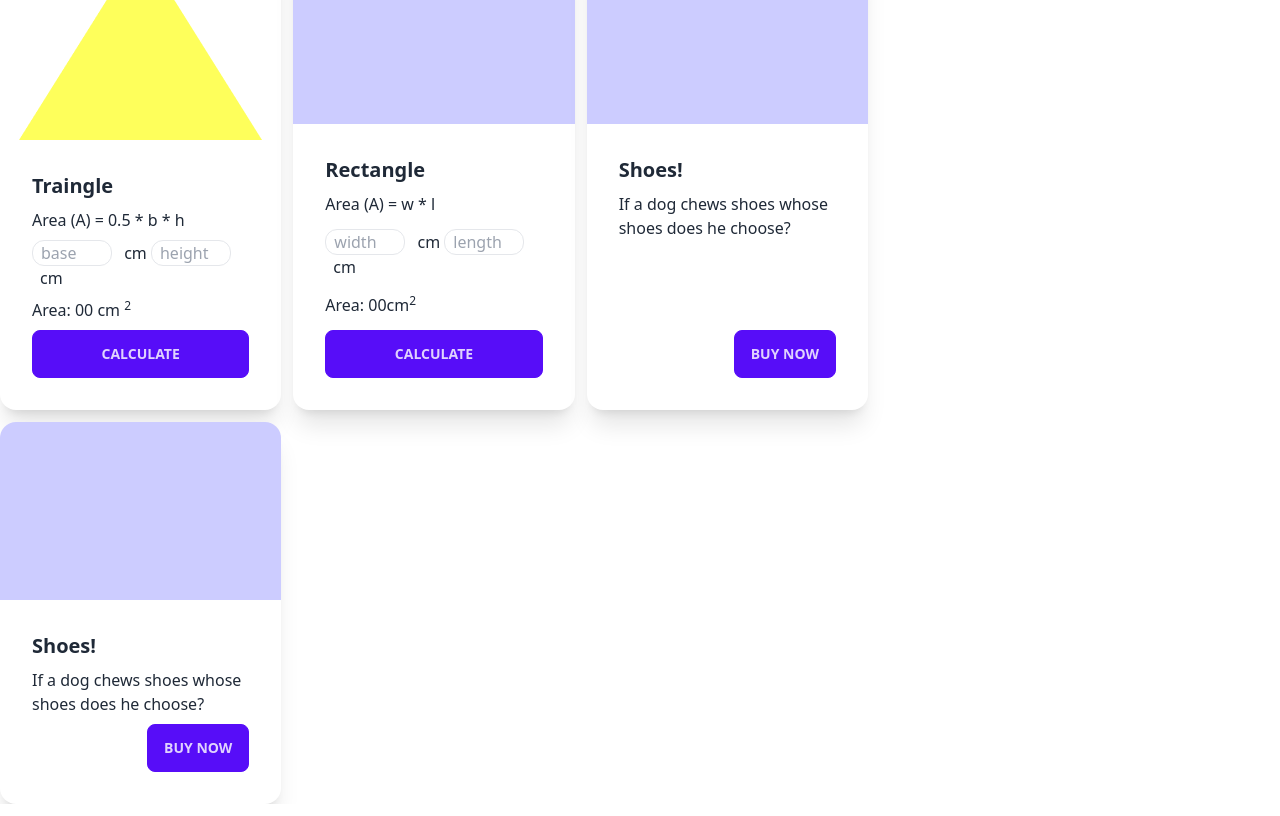
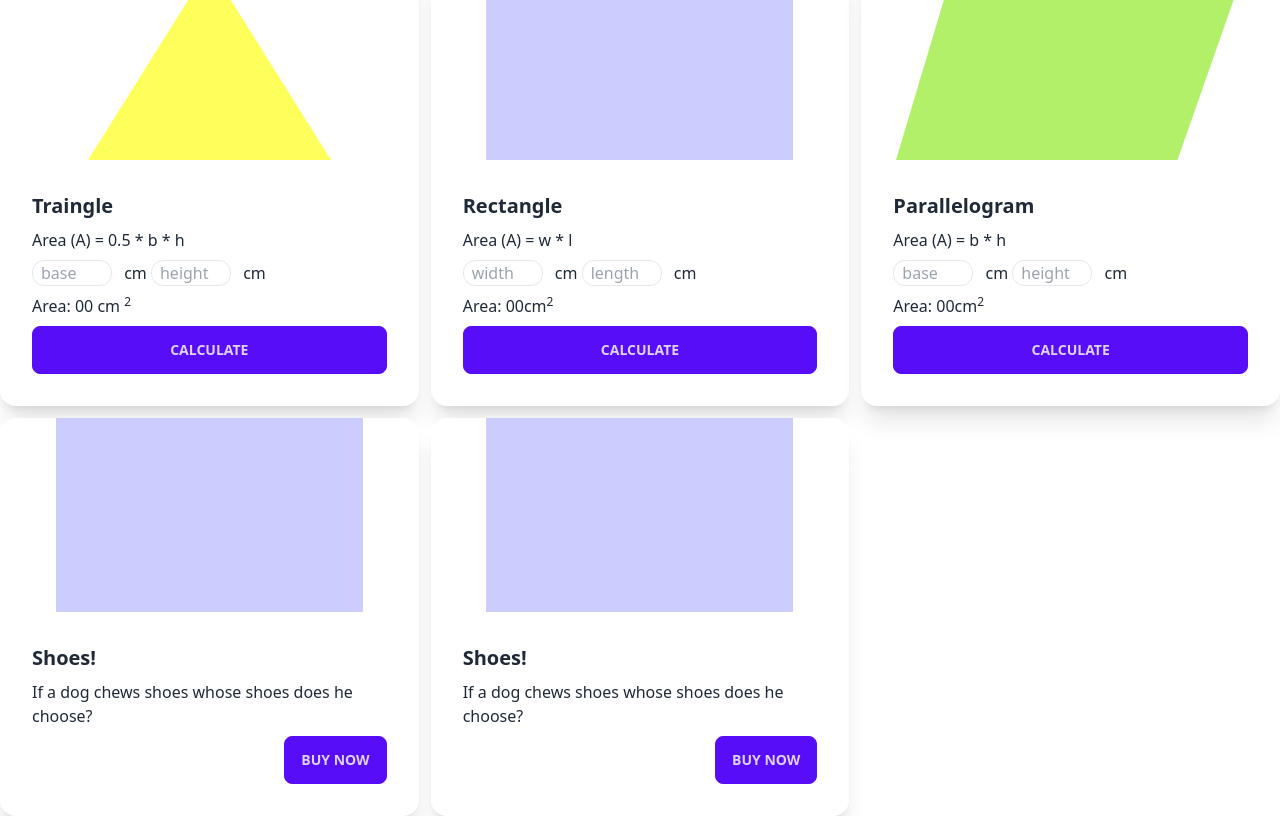
Before and after one commit to kawser2917/Area_calculation_js, a plain HTML site: page index.html in a window 1280 px wide. Shown: the part 74-890 px from the top of the page. Drawn offline with nearby package versions, Linux system fonts and the light colour scheme.

Commit message:
parallelogram calculation completed with reusable function

```diff
--- a/index.html
+++ b/index.html
@@ -15,9 +15,7 @@
     </header>
     <main>
         <!-- mian conatiner  -->
-        <div class="flex gap-3 flex-col lg:flex-row mt-5">
-            <!-- shape Container -->
-            <div class="flex-1 grid grid-cols-1 md:grid-cols-2 lg:grid-cols-3 gap-3">
+        <div class="mt-10 grid grid-cols-1 md:grid-cols-2 lg:grid-cols-3 gap-3">
             <!-- Traingle Card-->
             <div class="card bg-base-100 shadow-xl">
                 <figure><img src="/images/triangle.png" alt="rectangle" /></figure>
@@ -25,9 +23,11 @@
                     <h2 class="card-title">Traingle</h2>
                     <p>Area (A) = 0.5 * b * h</p>
                     <p>
-                            <input type="text" class="border w-20 px-2 rounded-xl" name="" id="traingle-base" placeholder="base">
+                        <input type="text" class="border w-20 px-2 rounded-xl" name="" id="traingle-base"
+                            placeholder="base">
                         <span class="ml-2">cm</span>
-                            <input type="text" class="border w-20 px-2 rounded-xl" name="" id="traingle-height" placeholder="height">
+                        <input type="text" class="border w-20 px-2 rounded-xl" name="" id="traingle-height"
+                            placeholder="height">
                         <span class="ml-2">cm</span>
                     </p>
                     <p>Area: <span id="traingle-result">00</span> cm <sup>2</sup></p>
@@ -43,14 +43,36 @@
                     <h2 class="card-title">Rectangle</h2>
                     <p>Area (A) = w * l</p>
                     <p>
-                            <input type="text" class="border w-20 px-2 rounded-xl" name="" id="rectangle-width" placeholder="width">
+                        <input type="text" class="border w-20 px-2 rounded-xl" name="" id="rectangle-width"
+                            placeholder="width">
                         <span class="ml-2">cm</span>
-                            <input type="text" class="border w-20 px-2 rounded-xl" name="" id="rectangle-length" placeholder="length">
+                        <input type="text" class="border w-20 px-2 rounded-xl" name="" id="rectangle-length"
+                            placeholder="length">
                         <span class="ml-2">cm</span>
                     </p>
                     <p>Area: <span id="rectangle-result">00</span>cm<sup>2</sup></p>
                     <div class="card-actions">
                         <button onclick="calculateRectangleArea()" class="btn btn-primary w-full">Calculate</button>
+                    </div>
+                </div>
+            </div>
+            <!-- parallelogram Card-->
+            <div class="card bg-base-100 shadow-xl">
+                <figure><img src="/images/parallelogram.png" alt="Parallelogram" /></figure>
+                <div class="card-body">
+                    <h2 class="card-title">Parallelogram</h2>
+                    <p>Area (A) = b * h</p>
+                    <p>
+                        <input type="text" class="border w-20 px-2 rounded-xl" name="" id="Parallelogram-base"
+                            placeholder="base">
+                        <span class="ml-2">cm</span>
+                        <input type="text" class="border w-20 px-2 rounded-xl" name="" id="Parallelogram-height"
+                            placeholder="height">
+                        <span class="ml-2">cm</span>
+                    </p>
+                    <p>Area: <span id="Parallelogram-result">00</span>cm<sup>2</sup></p>
+                    <div class="card-actions">
+                        <button onclick="calculateParallelogramArea()" class="btn btn-primary w-full">Calculate</button>
                     </div>
                 </div>
             </div>
@@ -78,11 +100,6 @@
             </div>
 
         </div>
-            <!-- area Calculation -->
-            <div class="w-[400px]">
-                <h1 class="text-3xl">Area Calculation</h1>
-
-            </div>
         </div>
     </main>
     <script src="scripts/area-calculation.js"></script>
--- a/scripts/area-calculation.js
+++ b/scripts/area-calculation.js
@@ -28,7 +28,27 @@ function calculateRectangleArea(){
 
     rectangleResult.innerText = rectangleArea
 
+}
+// Resuable Function
+function calculateParallelogramArea(){
+    const base = getInputValue("Parallelogram-base")
+    const height = getInputValue("Parallelogram-height")
+    const area = base * height
 
+    setElementInnerText('Parallelogram-result',area)
+}
 
+// reusable get input value function
+function getInputValue(inputId){
+    const inputField = document.getElementById(inputId)
+    const inputString = inputField.value
+    const inputValue = parseFloat(inputString)
+    return inputValue
+}
+
+// reusable set value
+function setElementInnerText(elementId, area){
+    const element = document.getElementById(elementId)
+    element.innerText = area
 
 }
```
Lines whose indentation alone changed are shown as unchanged.
